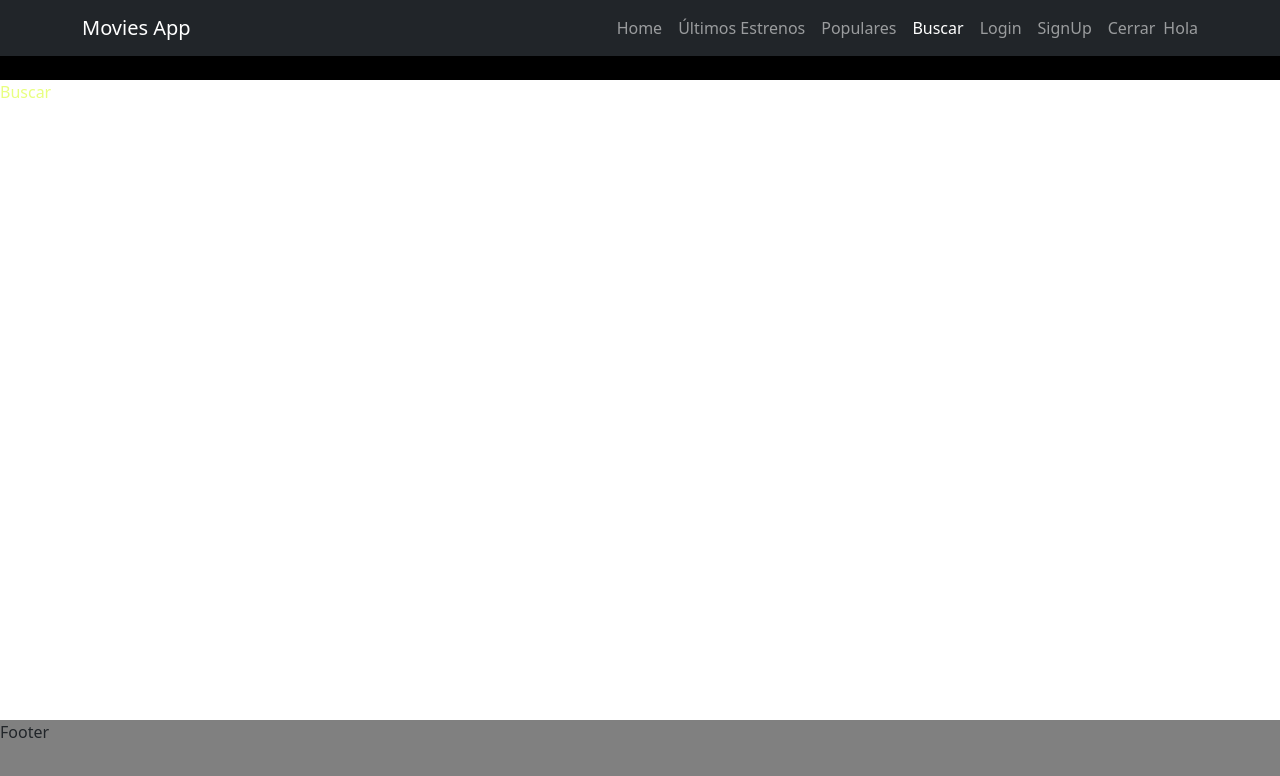
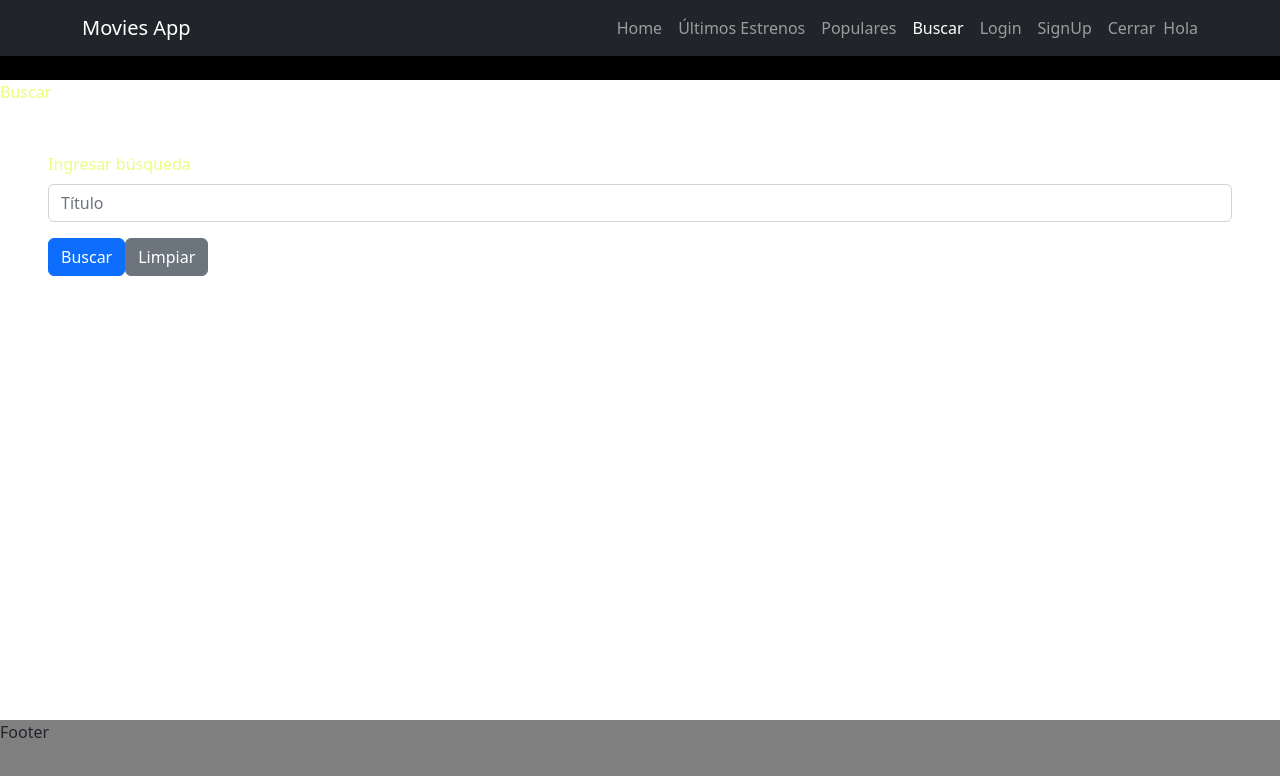
Before and after one commit to AnyiGP/movies-app, a React (Create React App) app: page /search in a window 1280 px wide. Shown: the top 776 px of the page. Built offline with nearby package versions, Linux system fonts and the light colour scheme.

Commit message:
Pinto componente formulario de búsqueda en page search

```diff
--- a/src/components/forms/search-form/index.tsx
+++ b/src/components/forms/search-form/index.tsx
@@ -1,8 +1,44 @@
 // import { Layout } from "../../components";
 
+import { Button, Form, Row } from "react-bootstrap";
+
 const SearchForm = () => {
-  return
-//   <Layout>Login</Layout>;
+  return (
+    <Form
+      className="px-5 mt-5"
+      // onSubmit={handleSubmit(onSubmit)}
+    >
+      <Row className="mb-3">
+        <Form.Group
+          // as={Col}
+          controlId="formPassword"
+        >
+          <Form.Label>Ingresar búsqueda</Form.Label>
+          <Form.Control
+            type="text"
+            placeholder="Título"
+            // {...register("pass")}
+          />
+        </Form.Group>
+      </Row>
+
+      <Button
+        variant="primary"
+        type="submit"
+        // onClick={`BUSCAR MOVIE CUANDO COINCIDA`}
+      >
+        Buscar
+      </Button>
+
+      <Button
+        variant="secondary"
+        type="button"
+        // onClick={handleReset}
+      >
+        Limpiar
+      </Button>
+    </Form>
+  );
 };
 
 export { SearchForm };
--- a/src/pages/search/index.tsx
+++ b/src/pages/search/index.tsx
@@ -1,11 +1,14 @@
-import { Layout } from "../../components";
+import { Layout, SearchForm } from "../../components";
 import { withAuth } from "../../hoc";
 
 const SearchPage = () => {
   return (
-    <>
-      <Layout>Buscar{/* formulario buscador */}</Layout>
-    </>
+
+      <Layout>
+        Buscar
+        <SearchForm />
+      </Layout>
+
   );
 };
 
```
